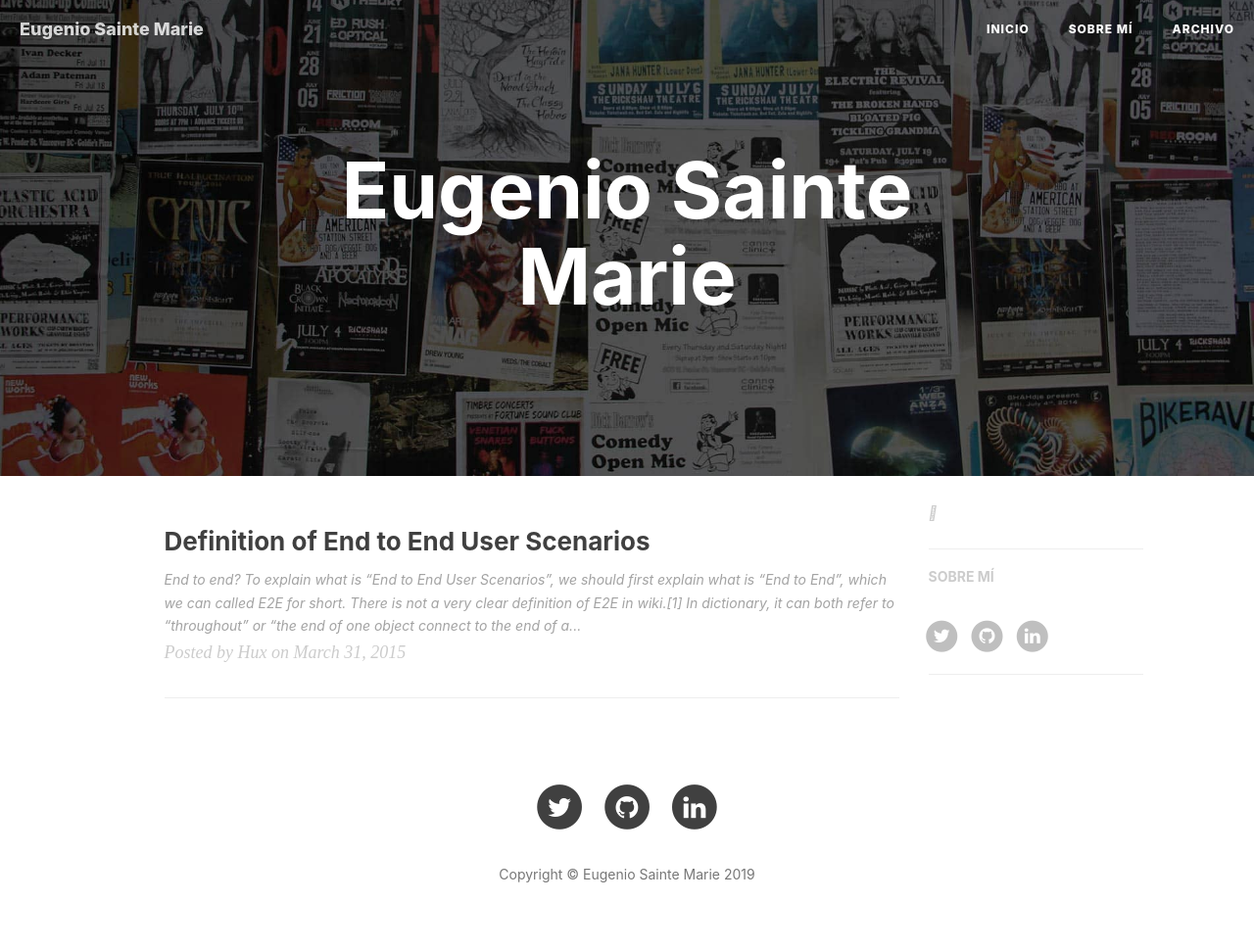
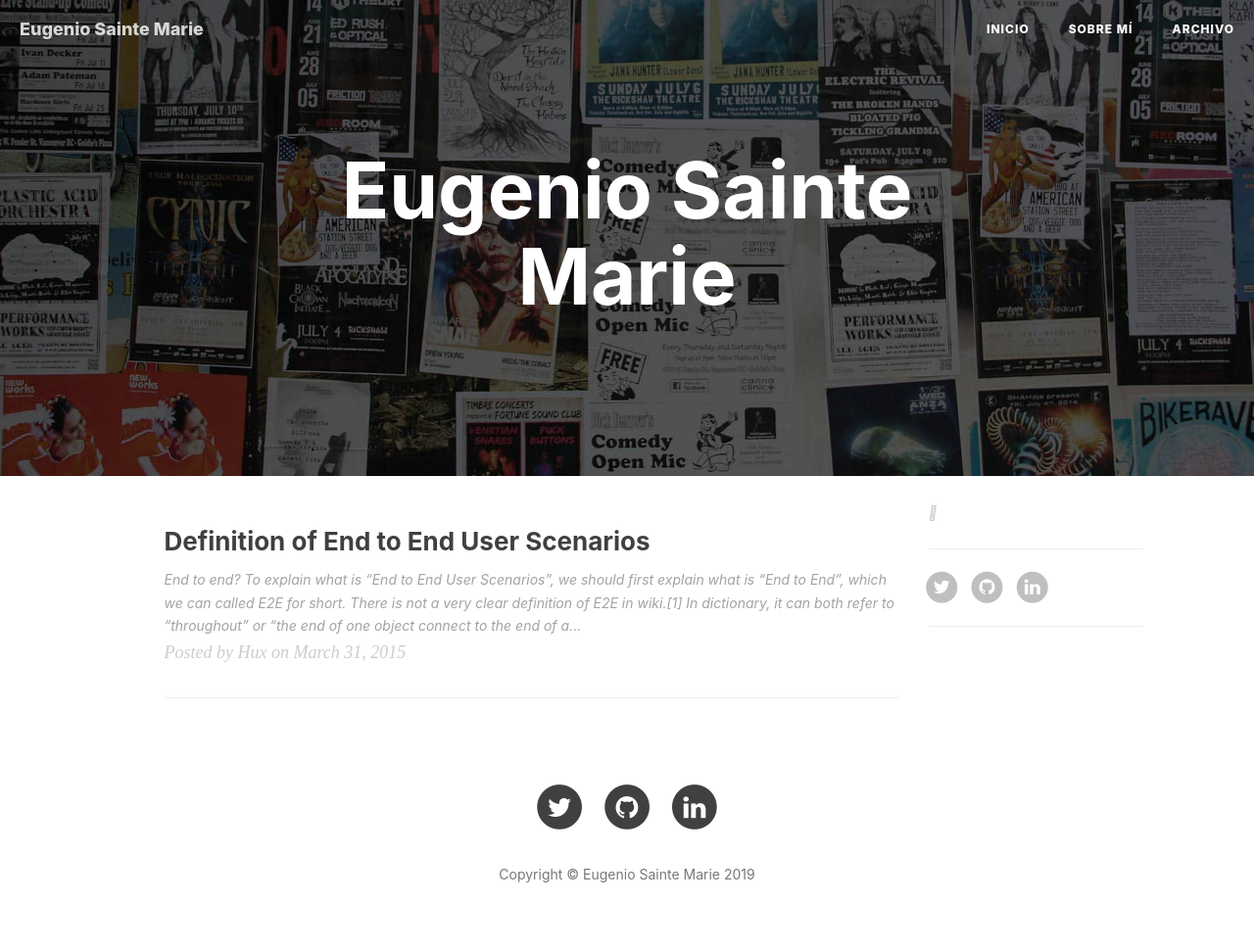
Before and after one commit to eugeniosaintemarie/notes, a Jekyll site: the page built from index.html, in a window 1280 px wide. Shown: the whole page at 98% size. Built offline with Jekyll 4.4.1, drawn with Linux system fonts in a browser that asks for light colours; nearby versions of some CDN libraries; the list of posts is cut into pages by our own code; comment, search, counter and statistics services are not loaded.

Commit message:
Update short-about.html

```diff
--- a/_includes/short-about.html
+++ b/_includes/short-about.html
@@ -1,6 +1,6 @@
 <section class="visible-md visible-lg">
   <hr>
-  <h5><a href="{{'/about/' | prepend: site.baseurl }}">SOBRE MÍ</a></h5>
+  <!--<h5><a href="{{'/about/' | prepend: site.baseurl }}">SOBRE MÍ</a></h5>-->
   <div class="short-about">
     {% if site.sidebar-avatar %}
     <img src="{{site.sidebar-avatar}}" />
```
